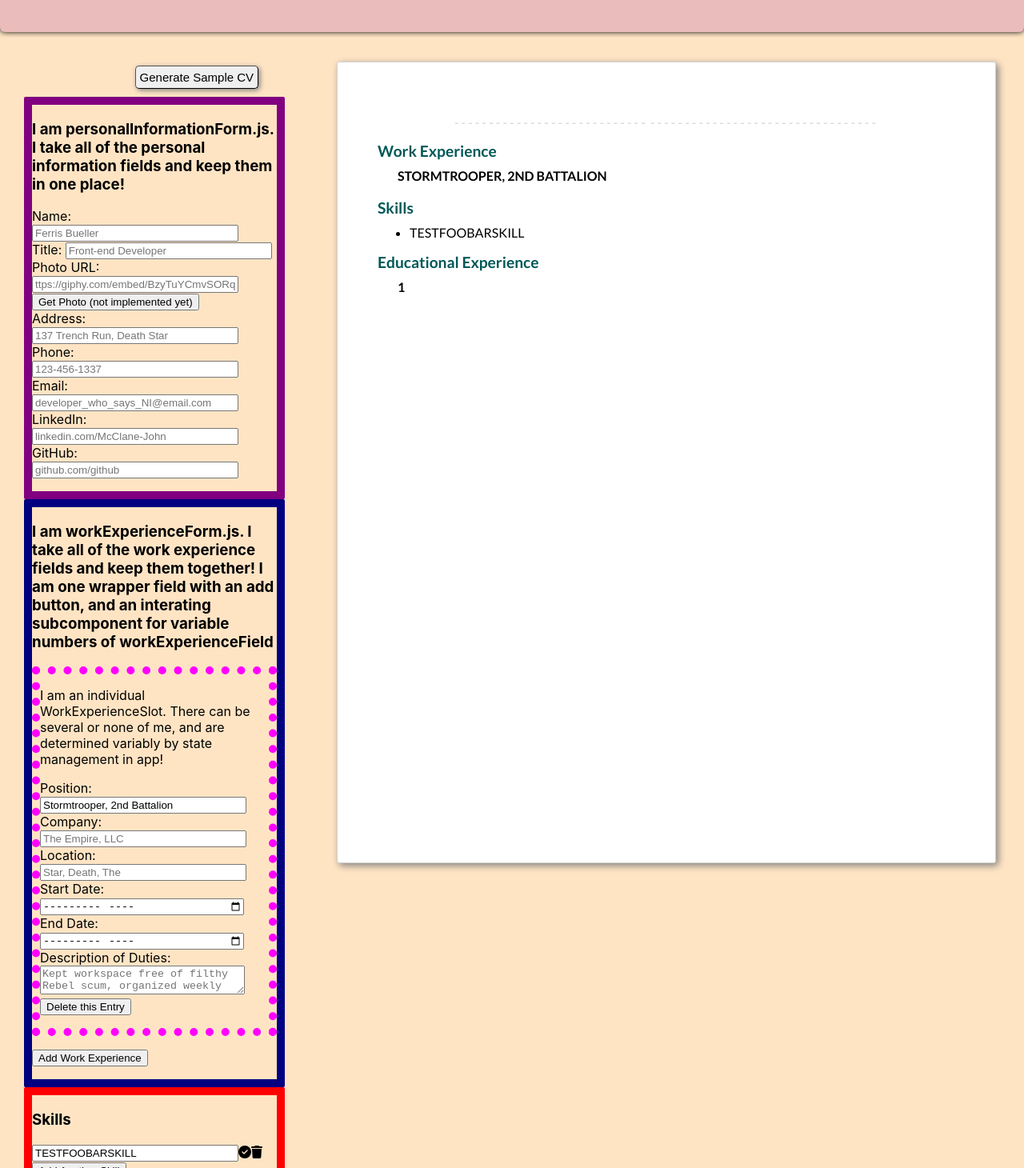
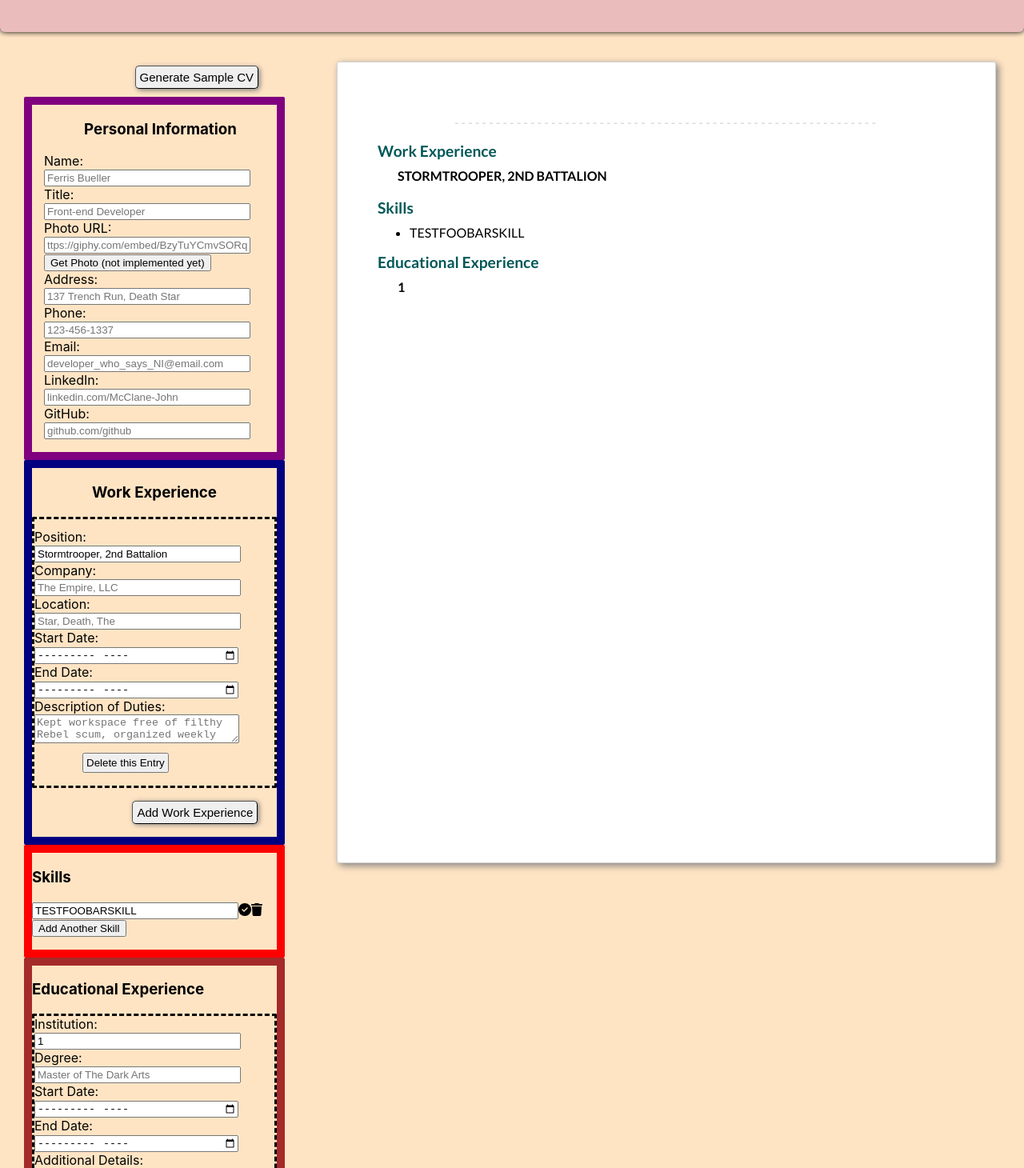
Before and after one commit to dianaroemer/cv-application-project, a React (Create React App) app: page / in a window 1280 px wide. Shown: the part 70-1530 px from the top of the page at 80% size. Built offline with nearby package versions, Linux system fonts and the light colour scheme.

Commit message:
Style WorkExperience Form pane, begin styling EducationExperienceForm pane

```diff
--- a/src/App.css
+++ b/src/App.css
@@ -32,6 +32,38 @@
   border-width: 1.5px;
   border-radius: 5px;
   box-shadow: 2px 2px 6px grey;
+}
+
+.personalInformationForm {
+  padding-left: 15px;
+}
+
+.personalInformationForm h3 {
+  text-align: center;
+}
+
+.workExperienceForm h3 {
+  text-align: center;
+}
+
+.workExperienceSlot {
+  padding-top: 12px;
+}
+
+.workExperienceSlot button {
+  margin-top: 8px;
+  margin-left: 60px;
+  padding: 3px;
+}
+
+#workAddButton {
+  position: relative;
+  left: 41%;
+  font-size: 15px;
+  padding: 5px;
+  border-width: 1.5px;
+  border-radius: 5px;
+  box-shadow: 2px 1px 6px grey;
 
 }
 
@@ -109,7 +141,7 @@
   margin-top: 0px;
   /* margin-bottom: 0px; */
   display: grid;
-  grid-template-columns: 300px 450px;
+  grid-template-columns: 350px 450px;
 }
 
 .previewEducationalExperienceSlot{
--- a/src/Components/Field Components/EducationalExperienceForm.js
+++ b/src/Components/Field Components/EducationalExperienceForm.js
@@ -23,14 +23,14 @@ class EducationalExperienceForm extends Component {
 
         return (
             <div className='educationExperienceField' style={{borderStyle: 'solid', borderRadius: 2, borderColor: 'brown', borderWidth: 10}}>
-                <h3>I am EducationalExperienceForm.js. I take all of the educational experience fields and keep them together! I am one wrapper field with an add button, and an interating subcomponent for variable numbers of educationExperienceField</h3>
+                <h3>Educational Experience</h3>
 
                 {/* <EducationalExperienceSlot style={{borderStyle: 'dashed', borderRadius: 2, borderColor: 'maroon', borderWidth: 10}}/> */}
                 {/* <EducationalExperienceSlot style={{borderStyle: 'dashed', borderRadius: 2, borderColor: 'maroon', borderWidth: 10}}/> */}
                 {rows}
 
             <p></p>
-            <button type="submit" onClick={e => createExperience(e,elementType)}>Add More Educational Experience</button>
+            <button type="submit" onClick={e => createExperience(e,elementType)} id='educationAddButton'>Add Educational Experience</button>
             <p></p>
         </div>
         )
@@ -48,9 +48,7 @@ class EducationalExperienceSlot extends Component {
         const {educationalExperience, updateInputField, deleteExperience} = this.props;
 
         return (
-            <form className='educationExperienceSlot' style={{borderStyle: 'dotted', borderRadius: 2, borderColor: 'aqua', borderWidth: 10}}>
-                <p>I am an individual EducationExperienceSlot. There can be several or none of me, and are determined variably by state management in app!</p>
-
+            <form className='educationExperienceSlot' style={{borderStyle: 'dashed', borderRadius: 2, borderColor: 'black', borderWidth: 3}}>
 
                 <div className='institutionFieldContainer'>
                     Institution: <input className="inputField" type="text" placeholder='Hogwarts School of Witchcraft and Wizardry' onChange={e => updateInputField(e, educationalExperience, 'institution')} value={educationalExperience.institution}></input>
--- a/src/Components/Field Components/PersonalInformationForm.js
+++ b/src/Components/Field Components/PersonalInformationForm.js
@@ -11,7 +11,7 @@ class PersonalInformationForm extends Component {
 
         return (
             <div className='personalInformationForm' style={{borderStyle: 'solid', borderRadius: 2, borderColor: 'purple', borderWidth: 10}}>
-                <h3>I am personalInformationForm.js. I take all of the personal information fields and keep them in one place!</h3>
+                <h3>Personal Information</h3>
                 <div className='nameFieldContainer'>
                     Name: <input className="inputField" type="text" placeholder='Ferris Bueller' onChange={e => updateInputField(e, personalInformation, 'name')} value={personalInformation.name}></input>
                 </div>
--- a/src/Components/Field Components/WorkExperienceForm.js
+++ b/src/Components/Field Components/WorkExperienceForm.js
@@ -22,13 +22,13 @@ class WorkExperienceForm extends Component {
         });
 
         return (
-            <div className='workExperienceField' style={{borderStyle: 'solid', borderRadius: 2, borderColor: 'navy', borderWidth: 10}}>
-                <h3>I am workExperienceForm.js. I take all of the work experience fields and keep them together! I am one wrapper field with an add button, and an interating subcomponent for variable numbers of workExperienceField</h3>
+            <div className='workExperienceForm' style={{borderStyle: 'solid', borderRadius: 2, borderColor: 'navy', borderWidth: 10}}>
+                <h3>Work Experience</h3>
 
                 {rows}
 
             <p></p>
-            <button type="submit" onClick={e => createExperience(e,elementType)}>Add Work Experience</button>
+            <button type="submit" onClick={e => createExperience(e,elementType)} id='workAddButton'>Add Work Experience</button>
             <p></p>
         </div>
         )
@@ -46,8 +46,7 @@ class WorkExperienceSlot extends Component {
         const { workExperience, updateInputField, deleteExperience } = this.props;
 
         return (
-            <form className='workExperienceSlot' style={{borderStyle: 'dotted', borderRadius: 2, borderColor: 'magenta', borderWidth: 10}}>
-                <p>I am an individual WorkExperienceSlot. There can be several or none of me, and are determined variably by state management in app!</p>
+            <form className='workExperienceSlot' style={{borderStyle: 'dashed', borderRadius: 2, borderColor: 'black', borderWidth: 3}}>
                 <div className='positionFieldContainer'>
                     Position: <input className="inputField" type="text" placeholder='Stormtrooper, 2nd Battalion' onChange={e => updateInputField(e, workExperience, 'position')} value={workExperience.position}></input>
                 </div>
```
